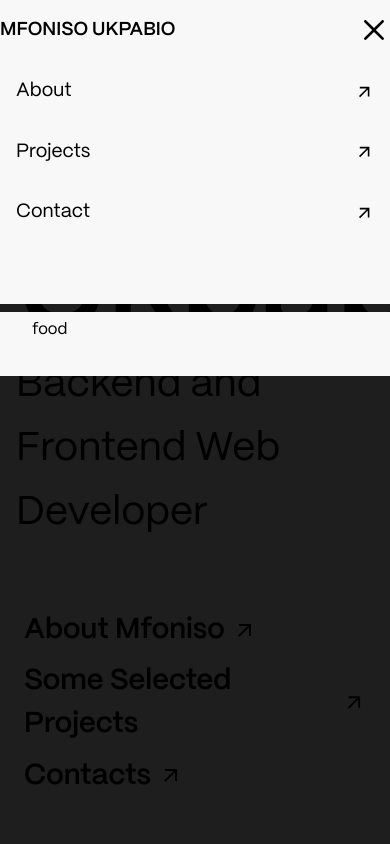
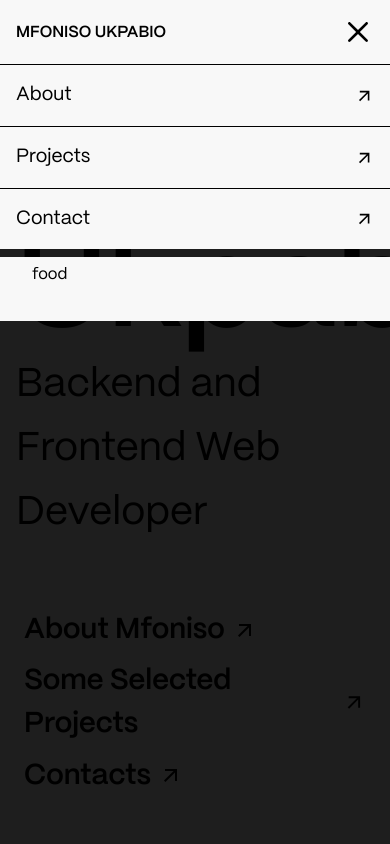
Before and after one commit to AirZED/new-portfolio, a React (Vite) app: page / in a window 390 px wide. Both pictures are taken after a click on the icon 363 px from the left and 31 px from the top of the page. Shown: the top 844 px of the page. Built offline with nearby package versions, Linux system fonts and the light colour scheme.

Commit message:
minor changes

```diff
--- a/src/components/Nav.tsx
+++ b/src/components/Nav.tsx
@@ -3,17 +3,14 @@ import { Fragment, useState, useContext } from "react";
 
 // importing store
 import portfolioContext from "../store/portfolioStore";
-
 // importing components
 import Portal from "./Backdrop";
 // importing supporting component
-import { DarkModeComponent, EachLink } from "./NavUtils";
-
+import { DarkModeComponent, EachLink, LogoSection } from "./NavUtils";
 // importing from react-icons
 import { CgMenuRight, CgClose } from "react-icons/cg";
 import { MdDarkMode } from "react-icons/md";
 import { CiLight } from "react-icons/ci";
-
 // Importing style
 import style from "./../styles/Nav.module.css";
 
@@ -33,7 +30,7 @@ const Nav = () => {
 
   const navClassName = `${style.nav} ${style.close}`;
 
-  const CloseNav = () => {
+  const BigScreenNav = () => {
     const navClose = Contx.scrollPosition > window.innerHeight / 4;
 
     return (
@@ -77,25 +74,16 @@ const Nav = () => {
     );
   };
 
-  // Links
 
-  const OpenNav = () => {
+  const SmallScreenNav = () => {
     return (
       <nav className={style.nav}>
-        <nav className={style.more}>
-          <div className={style.open}>
-            <div className={style.header}>
-              <h1 className={style.name}>MFONISO UKPABIO</h1>
-              <CgClose
-                className={style["close-icon"]}
-                onClick={openNavHandler}
-              />
-            </div>
-            <EachLink text="About" to="/#info" />
-            <EachLink text="Projects" to="/#projects" />
-            <EachLink text="Contact" to="/#contacts" />
-          </div>
-        </nav>
+        <div className={style.open}>
+          <LogoSection openNavHandler={openNavHandler} />
+          <EachLink text="About" to="/#info" />
+          <EachLink text="Projects" to="/#projects" />
+          <EachLink text="Contact" to="/#contacts" />
+        </div>
         <div className={style["more-info"]}>food</div>
       </nav>
     );
@@ -103,9 +91,9 @@ const Nav = () => {
 
   return (
     <Fragment>
-      {!openNav && <CloseNav />}
+      {!openNav && <BigScreenNav />}
       {openNav && (
-        <Portal closeBackdrop={openNavHandler} element={<OpenNav />} />
+        <Portal closeBackdrop={openNavHandler} element={<SmallScreenNav />} />
       )}
     </Fragment>
   );
--- a/src/components/NavUtils.tsx
+++ b/src/components/NavUtils.tsx
@@ -2,6 +2,7 @@ import { ReactNode } from "react";
 import { HashLink } from "react-router-hash-link";
 import style from "./../styles/Nav.module.css";
 import { MdOutlineArrowOutward } from "react-icons/md";
+import { CgClose } from "react-icons/cg";
 
 type DarkModeProps = {
   childNode: ReactNode;
@@ -34,3 +35,16 @@ export const EachLink = ({ text, to }: LinkProps): JSX.Element => {
     </HashLink>
   );
 };
+
+interface LogoSectionProps {
+  openNavHandler: () => void;
+}
+
+export const LogoSection = ({ openNavHandler }: LogoSectionProps) => {
+  return (
+    <div className={style.logo}>
+      <h1 className={style.name}>MFONISO UKPABIO</h1>
+      <CgClose className={style["close-icon"]} onClick={openNavHandler} />
+    </div>
+  );
+};
--- a/src/styles/Nav.module.css
+++ b/src/styles/Nav.module.css
@@ -12,19 +12,14 @@
     width: 100%;
     padding: 0 !important;
     gap: .5rem;
-
 }
-
-
 
 
 /* CLOSE NAV */
 .nav.close {
     background: var(--light-bg);
-    width: 100%;
     height: 4rem;
     flex-direction: row;
-    transform: none;
     padding: 0 2rem !important;
 }
 
@@ -58,6 +53,7 @@
 .close-icon,
 .more-icon {
     font-size: 2rem;
+    cursor: pointer;
 }
 
 .nav-icons .mode-icons>* {
@@ -65,17 +61,9 @@
 }
 
 
-
-
-.header {
-    display: flex;
-    align-items: center;
-    justify-content: space-between;
-}
-
+/* DONE */
 
 .nav a {
-
     text-decoration: none;
     font-size: 1.2rem;
     font-weight: 900;
@@ -132,24 +120,7 @@
 }
 
 
-@media (max-width:950px) {
-    .nav .more {
-        height: 60vh;
-        align-items: baseline;
-
-    }
-
-    .nav .more>.open {
-        grid-template-columns: 1fr 1fr;
-        grid-template-rows: 1fr 1fr 1fr;
-    }
-
-    .nav li {
-        border-left: 1px solid var(--dark-bg);
-        border-bottom: 1px solid var(--dark-bg);
-    }
-
-}
+@media (max-width:950px) {}
 
 @media (max-width:700px) {
 
@@ -157,21 +128,36 @@
         height: auto;
     }
 
+    .nav .open>* {
+        display: flex;
+        align-items: center;
+
+    }
+
+    .nav .open>.logo {
+        justify-content: space-between;
+        height: 4rem;
+        padding: 0 1rem;
+
+    }
+
+
+    .nav .open a {
+        border-top: 1px solid var(--dark-bg);
+    }
 
     .nav.close .close-menu .close-nav {
         display: none;
     }
 
-    .nav>.more>.open {
+    .nav>.open {
         position: relative;
         display: flex;
-        list-style: none;
+        flex-direction: column;
         margin: 0;
-        padding: 0;
         height: 100%;
         width: 100%;
-        display: grid;
-        grid-template-columns: repeat(5, 1fr);
+        background: var(--nav-bg);
     }
 
     .nav-icons .more-icon {
@@ -180,27 +166,17 @@
     }
 
 
-    .nav>.more * {
+    .nav>.open * {
         color: var(--dark-bg);
     }
 
 
     .nav.close {
-        padding: 0 .8rem !important;
+        padding: 0 1rem !important;
     }
 
-    .nav.close h1 {
+    .name {
         font-size: 1rem;
-    }
-
-
-    .nav .more {
-        height: auto;
-        background: var(--nav-bg);
-        display: flex;
-        flex-direction: column;
-        width: 100%;
-
     }
 
     .nav .more-info {
@@ -211,13 +187,5 @@
     }
 
 
-    .nav .more>.open {
-        grid-template-columns: 1fr;
-        grid-template-rows: 1fr 1fr 1fr 1fr 1fr;
-        height: auto;
-    }
 
-    .header {
-        position: static;
-    }
 }
```
